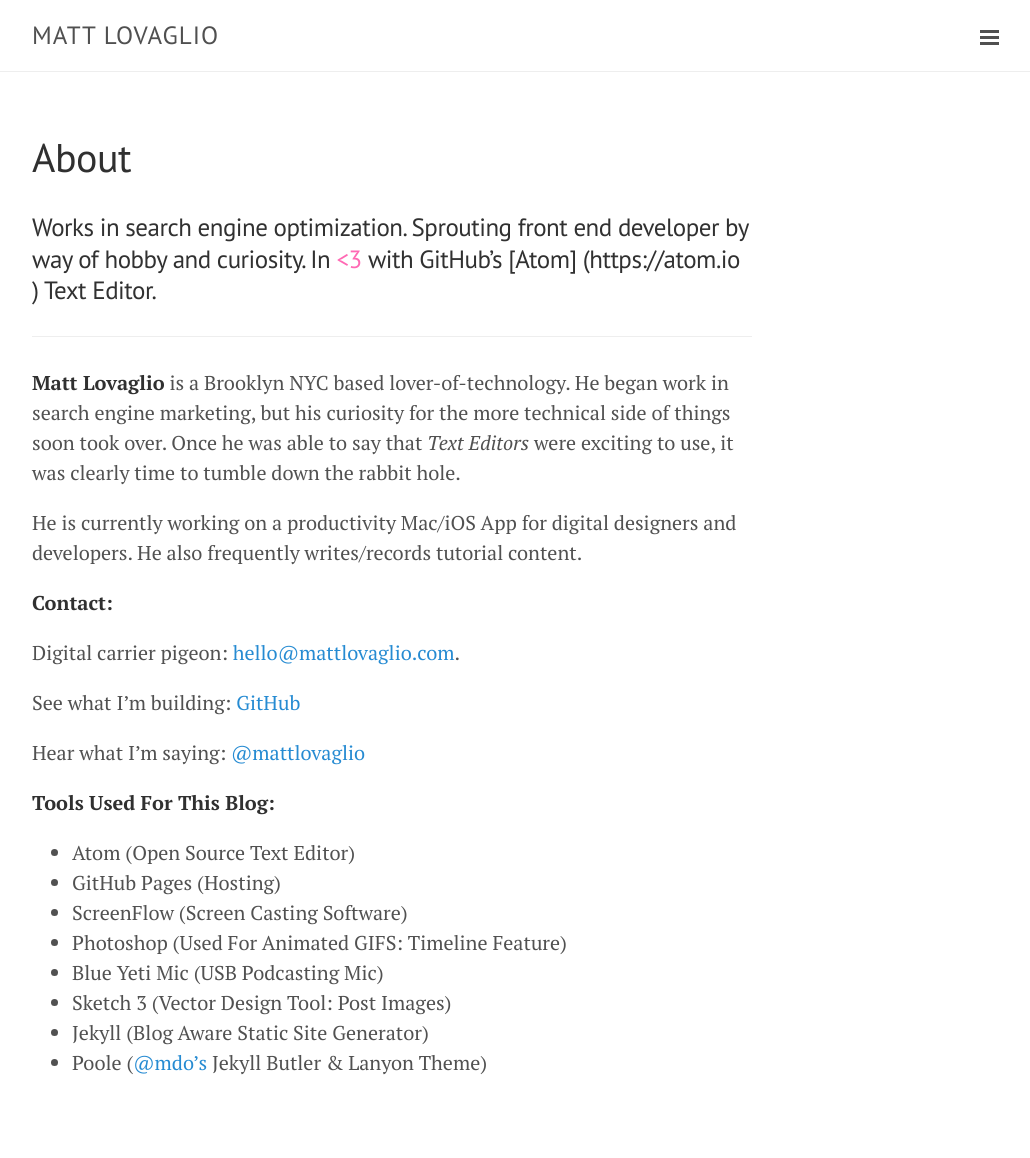
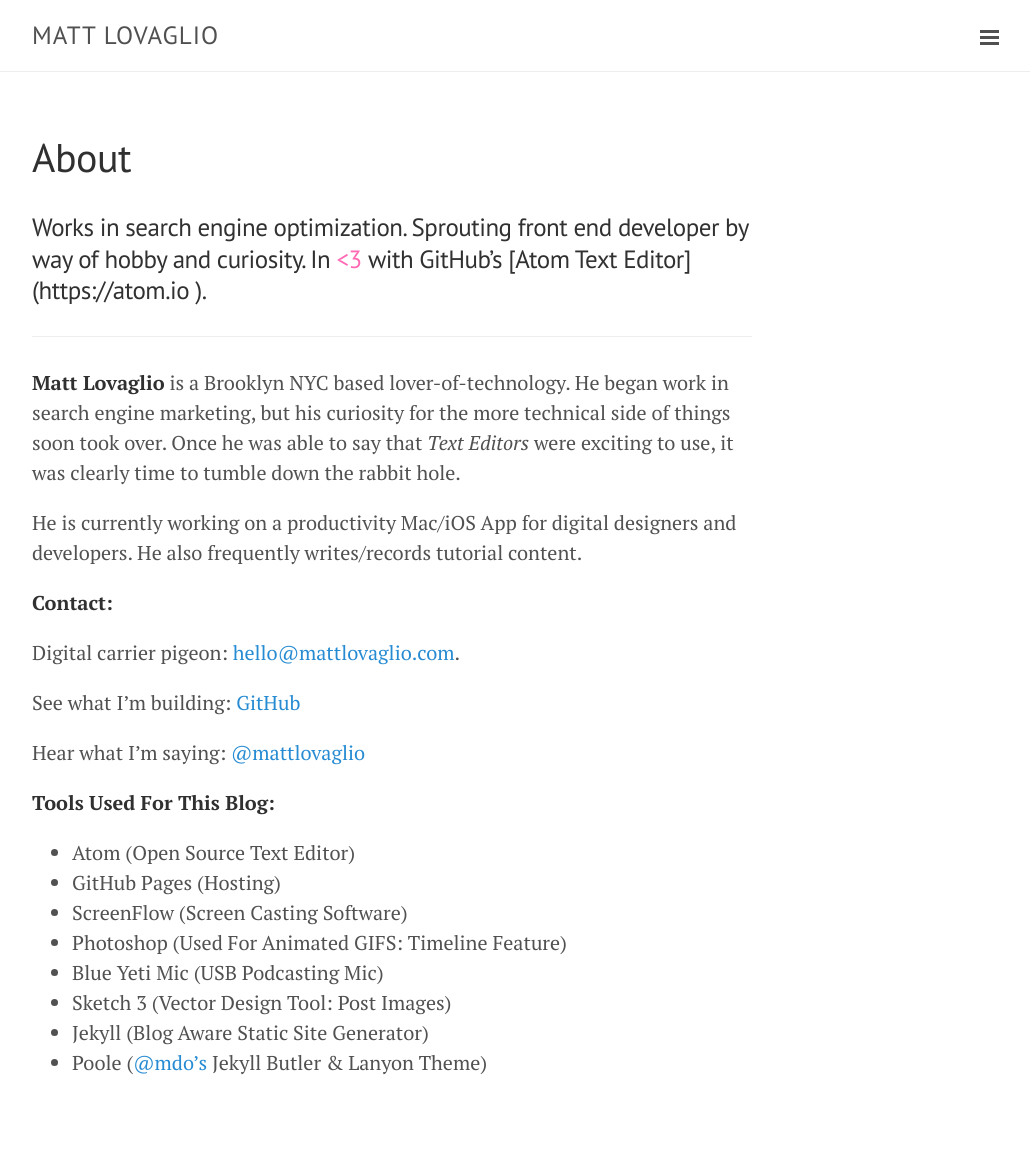
Before and after one commit to mattlovaglio/mattlovaglio.github.io, a Jekyll site: the page built from about.md, in a window 1280 px wide. Shown: the whole page, without its empty margins (248-1278 px from the left). Built offline with Jekyll 4.4.1, drawn with Linux system fonts in a browser that asks for light colours; Markdown is read by kramdown in place of the engine named in the settings.

Commit message:
Fixed Atom Link
Fixed awkward link.

```diff
--- a/about.md
+++ b/about.md
@@ -2,7 +2,7 @@
 layout: page
 title: About
 ---
-###Works in search engine optimization. Sprouting front end developer by way of hobby and curiosity. In <span class="heart"><3</span> with GitHub's [Atom] (https://atom.io ) Text Editor.
+###Works in search engine optimization. Sprouting front end developer by way of hobby and curiosity. In <span class="heart"><3</span> with GitHub's [Atom Text Editor] (https://atom.io ).
 
 ---
 
```
